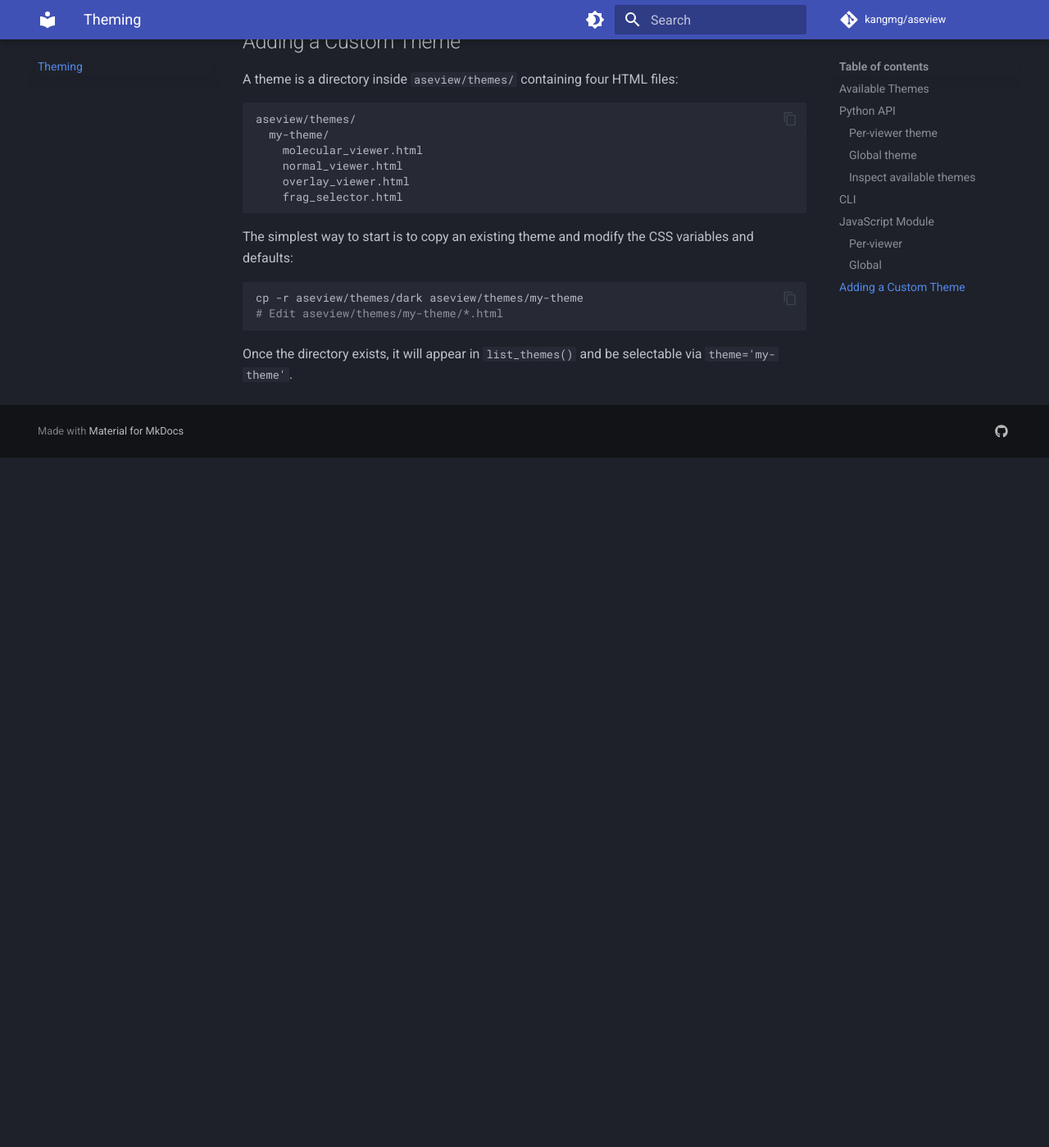
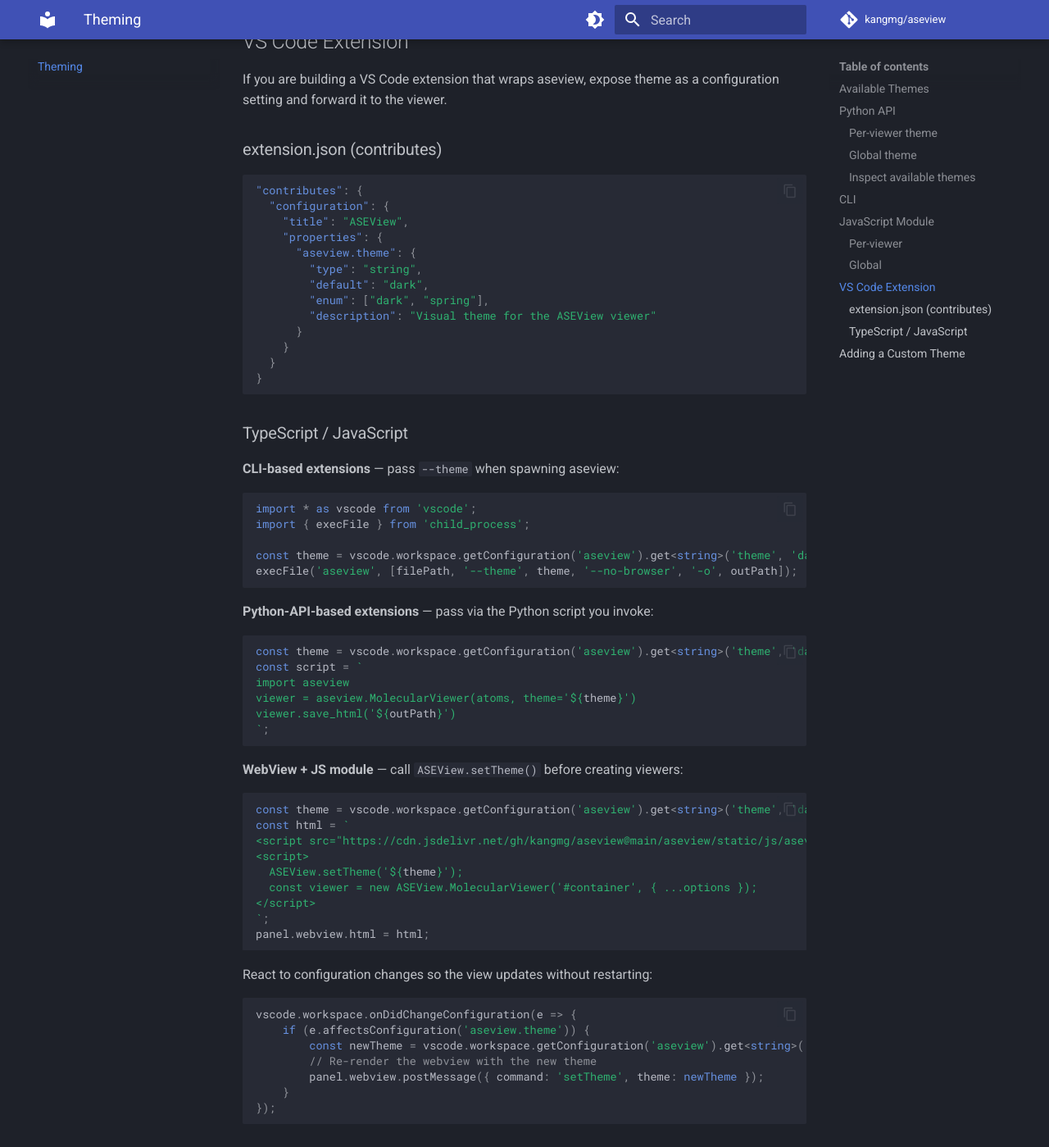
Before and after one commit to kangmg/aseview, an MkDocs documentation site: the page built from docs/theming.md, in a window 1280 px wide and 1400 px high, scrolled down 1757 px. Shown: the whole window at 82% size. Built offline with MkDocs 1.6.1 and Material for MkDocs 9.7.7, drawn with Linux system fonts in a browser that asks for light colours; comment, search, counter and statistics services are not loaded; before the commit the page ends 2315 px from its top, so only the background shows below that.

Commit message:
Add theme system tests and VS Code extension docs
- test_viewers.py: add TestThemeSystem covering list/get/set_theme,
  _resolve_template (dark, fallback, all themes), and theme= param for
  all four viewer types
- test_imports.py: assert set_theme/get_theme/list_themes exported from
  package, add test_theme_api() round-trip, add _resolve_template to
  wrapper import test
- test_js_syntax.py: parametrize TestHTMLTemplateScripts over all
  themes (dark + spring = 8 template tests instead of 4)
- docs/theming.md: add VS Code extension section with configuration
  schema, CLI, Python API, and WebView + JS module usage patterns

https://claude.ai/code/session_01Td7P5tjMcAn8yUCDX97kZM

````diff
--- a/docs/theming.md
+++ b/docs/theming.md
@@ -69,6 +69,77 @@ const v = new ASEView.MolecularViewer('#container');  // spring
 ASEView.getTheme();                      // 'spring'
 ```
 
+## VS Code Extension
+
+If you are building a VS Code extension that wraps aseview, expose theme as a configuration setting and forward it to the viewer.
+
+### extension.json (contributes)
+
+```json
+"contributes": {
+  "configuration": {
+    "title": "ASEView",
+    "properties": {
+      "aseview.theme": {
+        "type": "string",
+        "default": "dark",
+        "enum": ["dark", "spring"],
+        "description": "Visual theme for the ASEView viewer"
+      }
+    }
+  }
+}
+```
+
+### TypeScript / JavaScript
+
+**CLI-based extensions** — pass `--theme` when spawning aseview:
+
+```typescript
+import * as vscode from 'vscode';
+import { execFile } from 'child_process';
+
+const theme = vscode.workspace.getConfiguration('aseview').get<string>('theme', 'dark');
+execFile('aseview', [filePath, '--theme', theme, '--no-browser', '-o', outPath]);
+```
+
+**Python-API-based extensions** — pass via the Python script you invoke:
+
+```typescript
+const theme = vscode.workspace.getConfiguration('aseview').get<string>('theme', 'dark');
+const script = `
+import aseview
+viewer = aseview.MolecularViewer(atoms, theme='${theme}')
+viewer.save_html('${outPath}')
+`;
+```
+
+**WebView + JS module** — call `ASEView.setTheme()` before creating viewers:
+
+```typescript
+const theme = vscode.workspace.getConfiguration('aseview').get<string>('theme', 'dark');
+const html = `
+<script src="https://cdn.jsdelivr.net/gh/kangmg/aseview@main/aseview/static/js/aseview.js"></script>
+<script>
+  ASEView.setTheme('${theme}');
+  const viewer = new ASEView.MolecularViewer('#container', { ...options });
+</script>
+`;
+panel.webview.html = html;
+```
+
+React to configuration changes so the view updates without restarting:
+
+```typescript
+vscode.workspace.onDidChangeConfiguration(e => {
+    if (e.affectsConfiguration('aseview.theme')) {
+        const newTheme = vscode.workspace.getConfiguration('aseview').get<string>('theme', 'dark');
+        // Re-render the webview with the new theme
+        panel.webview.postMessage({ command: 'setTheme', theme: newTheme });
+    }
+});
+```
+
 ## Adding a Custom Theme
 
 A theme is a directory inside `aseview/themes/` containing four HTML files:
````
Also changed, not shown: 3 other files.
